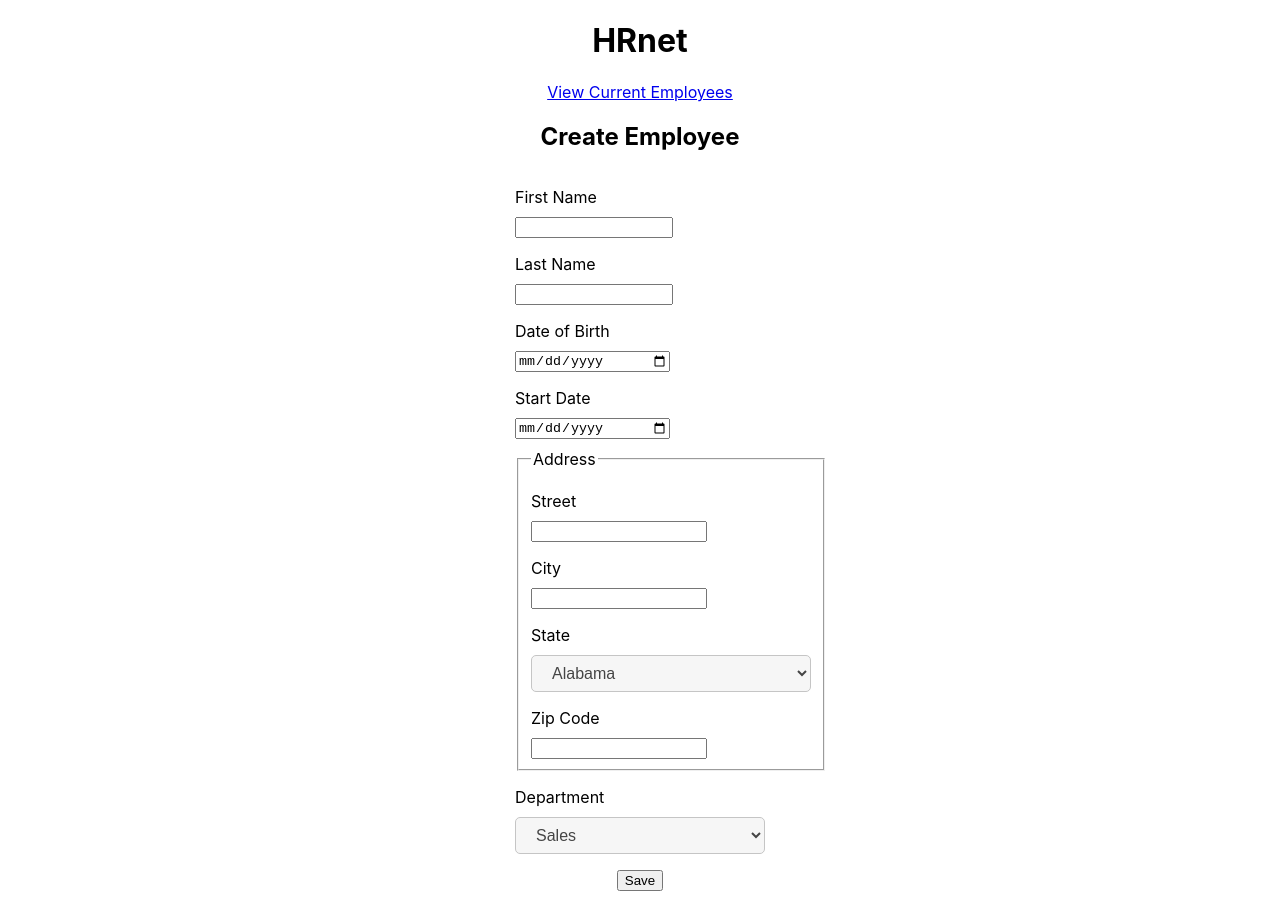
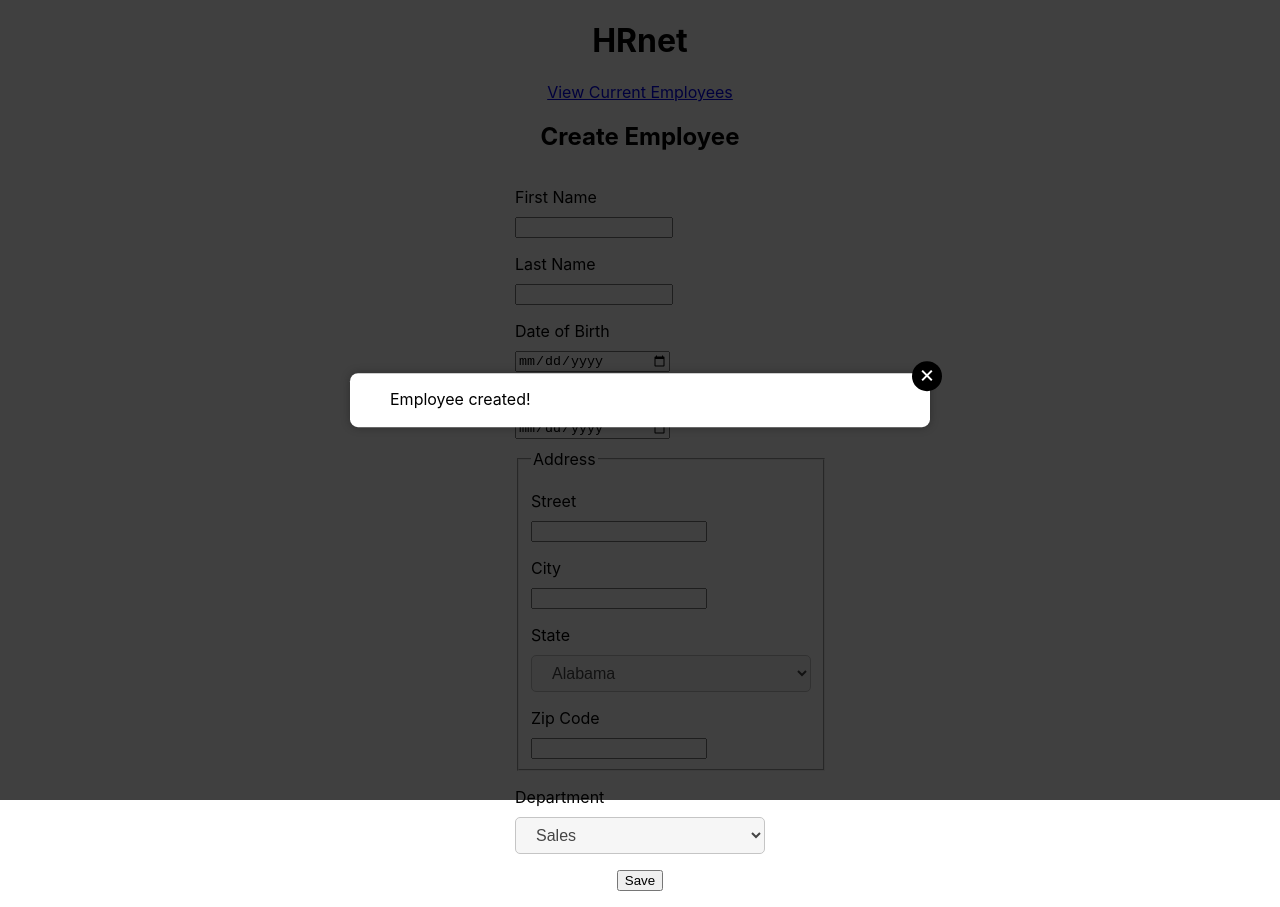
Before and after one commit to JohanPeraldi/HRnet, a React (Create React App) app: page / in a window 1280 px wide. Built offline with nearby package versions, Linux system fonts and the light colour scheme.

Commit message:
Add modal window component with styles
The modal window component with its styles is done. The logic for showing and hiding the modal remains to be written

```diff
--- a/src/App.jsx
+++ b/src/App.jsx
@@ -1,6 +1,7 @@
 import React from 'react';
 import { Link } from 'react-router-dom';
 import Form from './components/CreateEmployeeForm/CreateEmployeeForm';
+import ModalWindow from './components/ModalWindow/ModalWindow';
 
 function App() {
   return (
@@ -13,6 +14,7 @@ function App() {
         <h2>Create Employee</h2>
         <Form />
       </div>
+      <ModalWindow />
     </>
   );
 }
--- a/src/components/CreateEmployeeForm/CreateEmployeeForm.jsx
+++ b/src/components/CreateEmployeeForm/CreateEmployeeForm.jsx
@@ -1,9 +1,18 @@
-import React from 'react';
+import React, { useState } from 'react';
 import styles from './CreateEmployeeForm.module.css';
 
 function CreateEmployeeForm() {
+  const [showModal, setShowModal] = useState(false);
+  /* function handleCloseModal() {
+    setShowModal(false);
+  } */
+  console.log('Modal is shown: ', showModal);
+  function handleShowModal() {
+    setShowModal(true);
+  }
   function handleSubmit(event) {
     event.preventDefault();
+    handleShowModal();
 
     const formData = new FormData(event.target);
     const data = Object.fromEntries(formData.entries());
--- /dev/null
+++ b/src/components/ModalWindow/ModalWindow.jsx
@@ -0,0 +1,22 @@
+import React from 'react';
+import styles from './ModalWindow.module.css';
+
+function ModalWindow() {
+  function handleCloseModal() {
+    // setShowModal(false);
+    console.log('Modal should close');
+  }
+
+  return (
+    <div className={styles['modal-overlay']}>
+      <div className={styles.modal}>
+        <div className={styles['modal-content']}>
+          <span className={styles.close} onClick={handleCloseModal}></span>
+          <p>Employee created!</p>
+        </div>
+      </div>
+    </div>
+  );
+}
+
+export default ModalWindow;
--- /dev/null
+++ b/src/components/ModalWindow/ModalWindow.module.css
@@ -0,0 +1,51 @@
+.modal-overlay {
+  position: fixed;
+  top: 0;
+  left: 0;
+  width: 100%;
+  height: 100%;
+  background-color: rgba(0, 0, 0, 0.75);
+  z-index: 1;
+}
+
+.modal {
+  position: fixed;
+  top: 50%;
+  left: 50%;
+  transform: translate(-50%, -50%);
+  background-color: white;
+  border-radius: 8px;
+  box-shadow: 0 0 10px rgba(0, 0, 0, 0.3);
+  z-index: 2;
+  padding: 10px 40px;
+  text-align: left;
+  line-height: 0.1;
+  width: 500px;
+}
+
+.modal-content {
+  margin-bottom: 16px;
+}
+
+.close {
+  position: absolute;
+  top: -12px;
+  right: -12px;
+  cursor: pointer;
+  border-radius: 50%;
+  background-color: black;
+  color: white;
+  font-size: 24px;
+  width: 30px;
+  height: 30px;
+  line-height: 26px;
+  text-align: center;
+}
+
+.close:hover {
+  background-color: #444;
+}
+
+.close:before {
+  content: "\00D7";
+}
```
